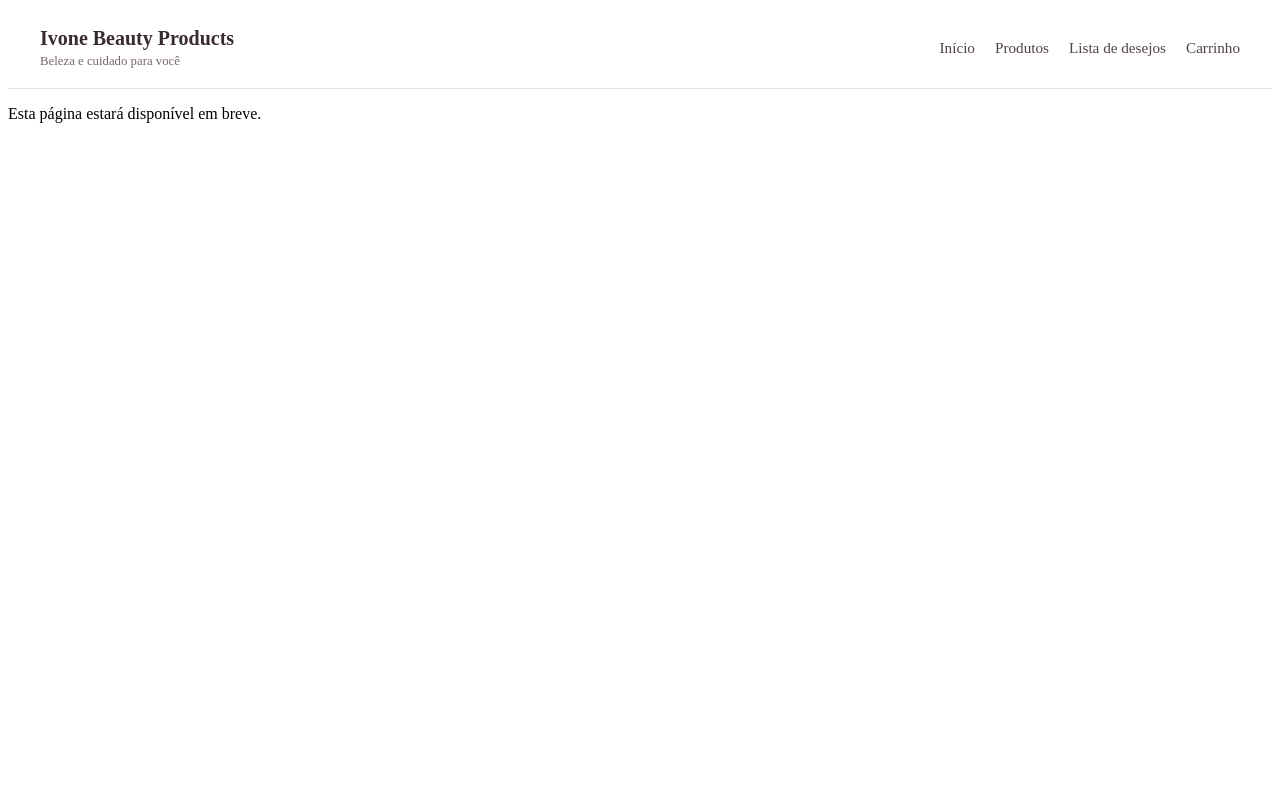
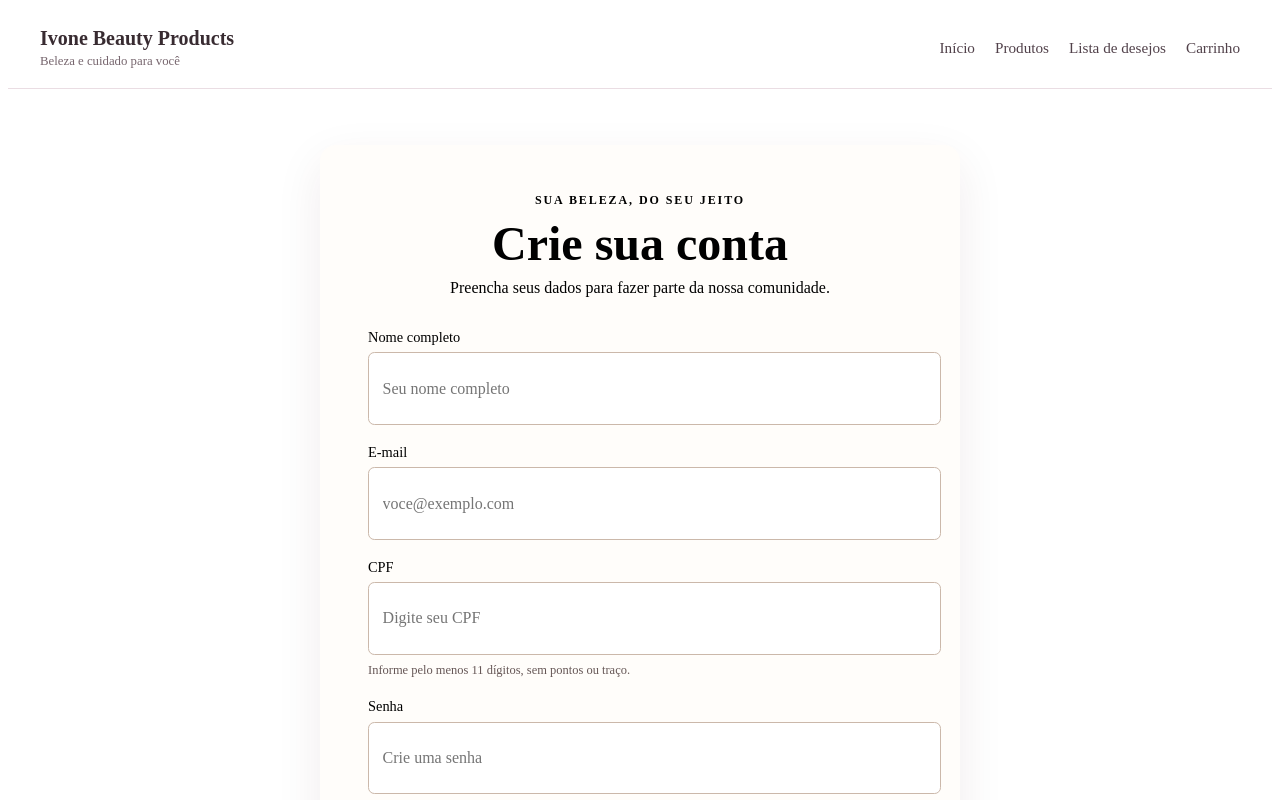
Before and after one commit to Projeto-Final-Full-Stack-GT4/Ivone-Beauty-Products, a React (Vite) app: page /registro in a window 1280 px wide. Shown: the top 800 px of the page. Built offline with nearby package versions, Linux system fonts and the light colour scheme.

Commit message:
feat: pagina de registro

```diff
--- a/src/App.jsx
+++ b/src/App.jsx
@@ -1,5 +1,8 @@
 import { BrowserRouter, Route, Routes } from 'react-router-dom';
 import Header from './components/Header.jsx';
+import Home from './pages/Home.jsx';
+import UserRegister from './pages/UserRegister.jsx';
+
 
 function App() {
   return (
@@ -10,19 +13,9 @@ function App() {
       />
       <main className="container">
         <Routes>
-          <Route
-            path="/"
-            element={
-              <>
-                <h1>Ivone Beauty Products</h1>
-                <p>Explore nossos produtos de beleza e cuidado.</p>
-              </>
-            }
-          />
-          <Route
-            path="*"
-            element={<p>Esta página estará disponível em breve.</p>}
-          />
+          <Route path="/" element={<Home />} />
+          <Route path="/registro" element={<UserRegister />} />
+          <Route path="*" element={<p>Esta página estará disponível em breve.</p>} />
         </Routes>
       </main>
     </BrowserRouter>
--- /dev/null
+++ b/src/pages/UserRegister.css
@@ -0,0 +1,109 @@
+.user-register {
+  display: flex;
+  justify-content: center;
+  padding: 3.5rem 1rem 5rem;
+}
+
+.user-register__card {
+  width: min(100%, 34rem);
+  padding: clamp(1.5rem, 5vw, 3rem);
+  background: #fffdfa;
+  border: 1px solid var(--bege);
+  border-radius: 1rem;
+  box-shadow: 0 1rem 3rem rgb(78 23 39 / 8%);
+}
+
+.user-register__eyebrow {
+  margin: 0 0 0.5rem;
+  color: var(--vinho);
+  font-size: 0.75rem;
+  font-weight: 600;
+  letter-spacing: 0.16em;
+  text-align: center;
+  text-transform: uppercase;
+}
+
+.user-register__title {
+  margin: 0;
+  color: var(--vinho-escuro);
+  font-family: var(--fonte-titulo);
+  font-size: clamp(2.25rem, 6vw, 3rem);
+  font-weight: 600;
+  text-align: center;
+}
+
+.user-register__description {
+  margin: 0.5rem 0 2rem;
+  color: var(--texto);
+  text-align: center;
+}
+
+.user-register__form {
+  display: grid;
+  gap: 1.2rem;
+}
+
+.user-register__field {
+  display: grid;
+  gap: 0.4rem;
+}
+
+.user-register__field label {
+  color: var(--texto);
+  font-size: 0.9rem;
+  font-weight: 500;
+}
+
+.user-register__field input {
+  width: 100%;
+  min-height: 3rem;
+  padding: 0.7rem 0.85rem;
+  color: var(--texto);
+  background: #fff;
+  border: 1px solid #cbb8aa;
+  border-radius: 0.4rem;
+  font: inherit;
+}
+
+.user-register__field input:focus {
+  border-color: var(--vinho);
+  outline: 2px solid rgb(78 23 39 / 18%);
+  outline-offset: 1px;
+}
+
+.user-register__field small {
+  color: #665756;
+  font-size: 0.78rem;
+  line-height: 1.45;
+}
+
+.user-register__submit {
+  min-height: 3.2rem;
+  margin-top: 0.4rem;
+  color: #fff;
+  background: var(--vinho);
+  border: 0;
+  border-radius: 999px;
+  cursor: pointer;
+  font: inherit;
+  font-weight: 600;
+  letter-spacing: 0.08em;
+  text-transform: uppercase;
+  transition: background 0.2s ease;
+}
+
+.user-register__submit:hover {
+  background: var(--vinho-escuro);
+}
+
+.user-register__submit:focus-visible {
+  outline: 3px solid var(--bege);
+  outline-offset: 3px;
+}
+
+.user-register__status {
+  margin: 0;
+  color: var(--vinho-escuro);
+  font-size: 0.9rem;
+  text-align: center;
+}
--- a/src/pages/UserRegister.jsx
+++ b/src/pages/UserRegister.jsx
@@ -0,0 +1,101 @@
+import { useState } from 'react';
+import './UserRegister.css';
+
+export default function UserRegister() {
+  const [cpf, setCpf] = useState('');
+  const [status, setStatus] = useState('');
+
+  function handleSubmit(event) {
+    event.preventDefault();
+    setStatus('Dados validados. O envio do cadastro ainda não está conectado.');
+  }
+
+
+  return (
+    <section className="user-register" aria-labelledby="user-register-title">
+      <div className="user-register__card">
+        <p className="user-register__eyebrow">Sua beleza, do seu jeito</p>
+        <h1 id="user-register-title" className="user-register__title">
+          Crie sua conta
+        </h1>
+        <p className="user-register__description">
+          Preencha seus dados para fazer parte da nossa comunidade.
+        </p>
+
+        <form className="user-register__form" onSubmit={handleSubmit}>
+          <div className="user-register__field">
+            <label htmlFor="register-name">Nome completo</label>
+            <input
+              id="register-name"
+              name="name"
+              type="text"
+              autoComplete="name"
+              placeholder="Seu nome completo"
+              required
+            />
+          </div>
+
+          <div className="user-register__field">
+            <label htmlFor="register-email">E-mail</label>
+            <input
+              id="register-email"
+              name="email"
+              type="email"
+              autoComplete="email"
+              placeholder="voce@exemplo.com"
+              required
+            />
+          </div>
+
+          <div className="user-register__field">
+            <label htmlFor="register-cpf">CPF</label>
+            <input
+              id="register-cpf"
+              name="cpf"
+              type="text"
+              inputMode="numeric"
+              autoComplete="off"
+              placeholder="Digite seu CPF"
+              maxLength={11}
+              value={cpf}
+              onChange={(event) => setCpf(event.target.value.replace(/\D/g, '').slice(0, 11))}
+              pattern="[0-9]{11,}"
+              title="Informe pelo menos 11 dígitos."
+              aria-describedby="register-cpf-help"
+              required
+            />
+            <small id="register-cpf-help">Informe pelo menos 11 dígitos, sem pontos ou traço.</small>
+          </div>
+
+          <div className="user-register__field">
+            <label htmlFor="register-password">Senha</label>
+            <input
+              id="register-password"
+              name="password"
+              type="password"
+              autoComplete="new-password"
+              placeholder="Crie uma senha"
+              minLength={8}
+              pattern="(?=.*[a-z])(?=.*[A-Z]).{8,}"
+              title="Use pelo menos 8 caracteres, com uma letra maiúscula e uma minúscula."
+              aria-describedby="register-password-help"
+              required
+            />
+            <small id="register-password-help">
+              Mínimo de 8 caracteres, com pelo menos uma letra maiúscula e uma minúscula.
+            </small>
+          </div>
+
+          <button className="user-register__submit" type="submit">
+            Criar conta
+          </button>
+          {status && (
+            <p className="user-register__status" role="status">
+              {status}
+            </p>
+          )}
+        </form>
+      </div>
+    </section>
+  );
+}
```
